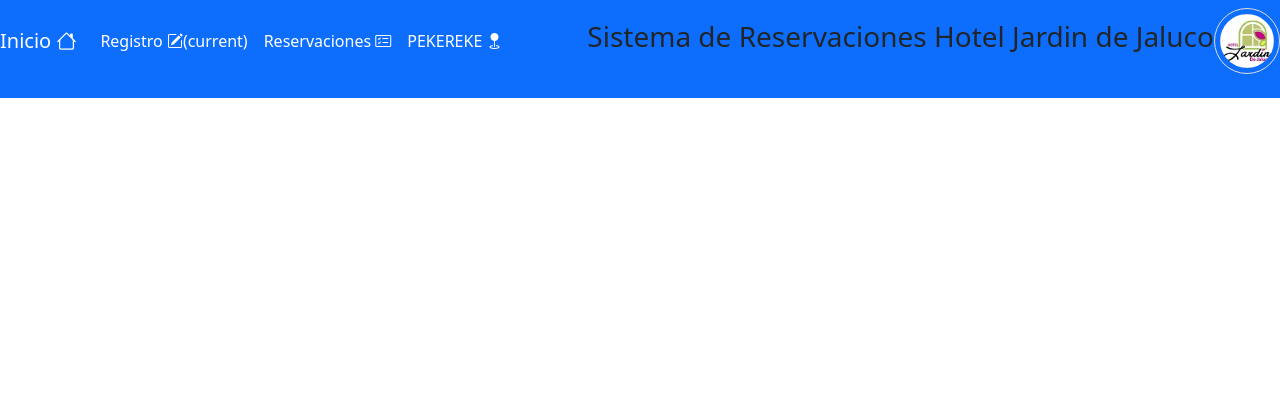
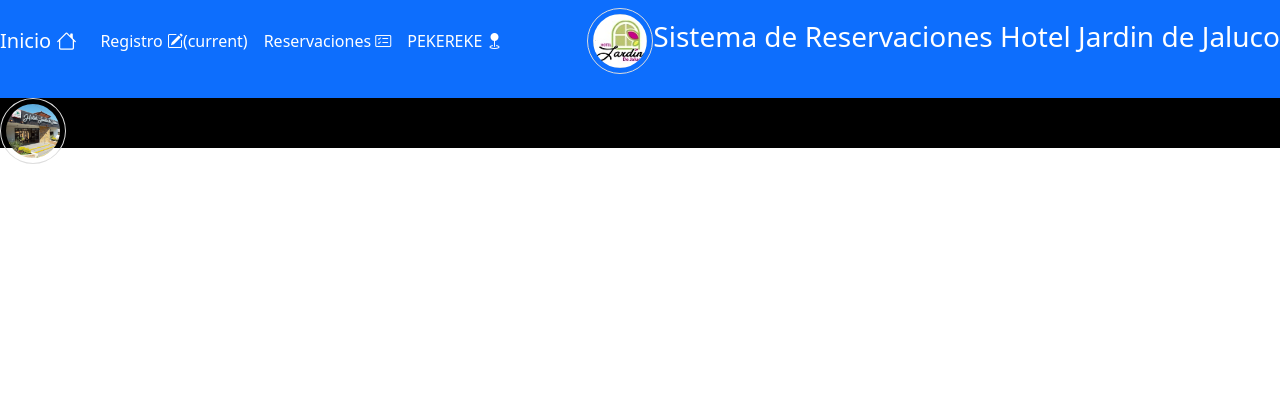
Before and after one commit to JbAntrax57/CRUDHotel, a PHP site: page /index.php in a window 1280 px wide. Shown: the top 420 px of the page. Run offline with PHP 8.4, Linux system fonts and the light colour scheme; data comes from the database, SQL or seed files in the repository.

Commit message:
pkos 3.1416

```diff
--- a/index.php
+++ b/index.php
@@ -6,19 +6,25 @@
     $reservacion = $sentencia->fetchAll(PDO::FETCH_OBJ);
     //print_r($persona);
 ?>
+  <style>
+    .bg-red{
+  height:50px!important;
+  background-color: #000;
+  color: #fff;
+}
+
+
+</style>
 <nav class="navbar navbar-dark bg-primary">
   <!-- Navbar content -->
 </nav>
-<div class="container mt-5">
-    <div class="row justify-content-center">
-        <div class="col-md-7">
+<div class="row">
+      <div class="col bg-red">
+        <img src="img/login.jpg" class="img-fluid" alt="Responsive image">
+      </div>
+    </div>
+</div>
 
-                        </tbody>
-                    </table>
-
-                </div>
-            </div>
-        </div>
 
 
 <?php include 'template/footer.php' ?>
--- a/template/header.php
+++ b/template/header.php
@@ -57,5 +57,5 @@ img {
     </ul>
 
   </div>
-  <h3 class="text-center">Sistema de Reservaciones Hotel Jardin de Jaluco</h3><img src="img/logohotel.png">
+  <img src="img/logohotel.png"><h3 class="text-center text-white">Sistema de Reservaciones Hotel Jardin de Jaluco</h3>
 </nav>
```
Also changed, not shown: img/login.jpg (added).
